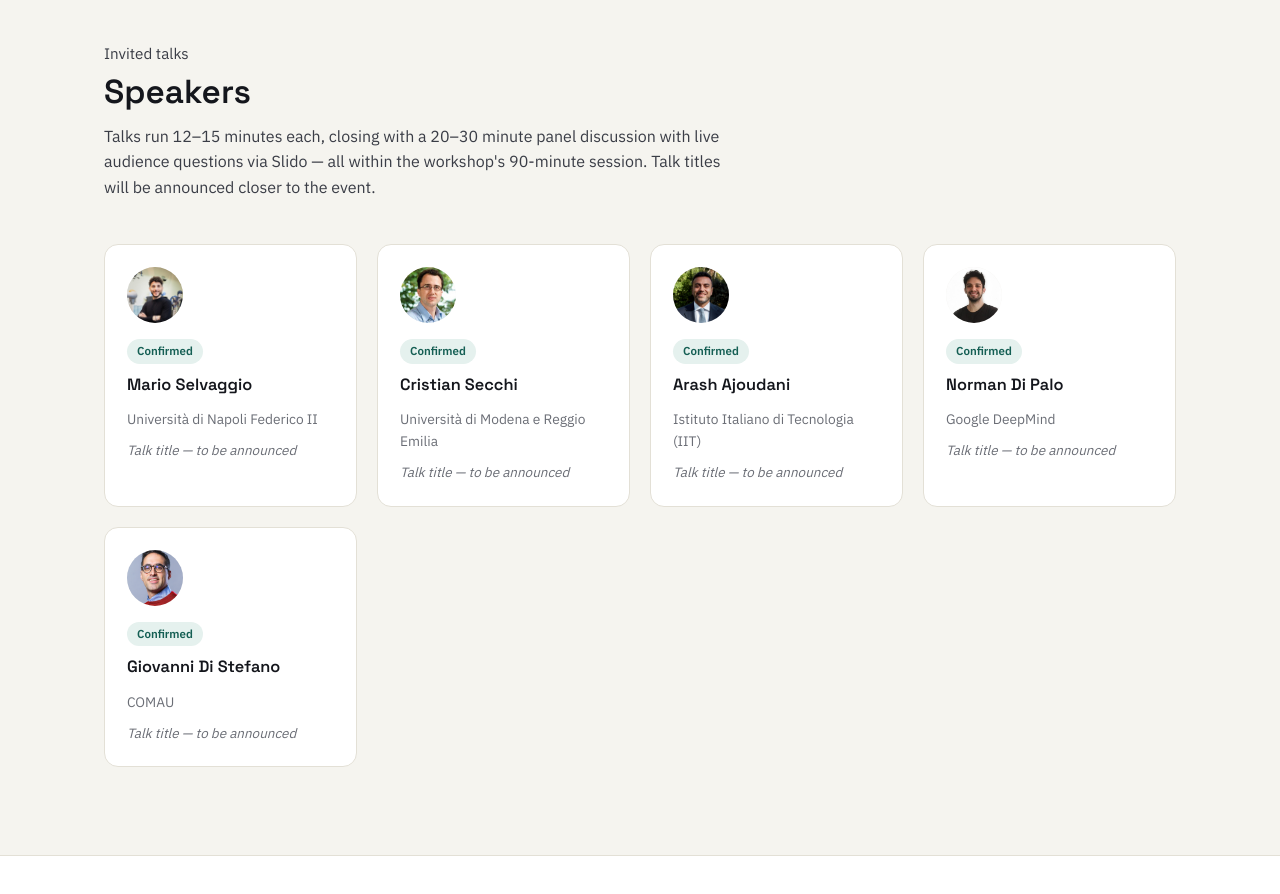
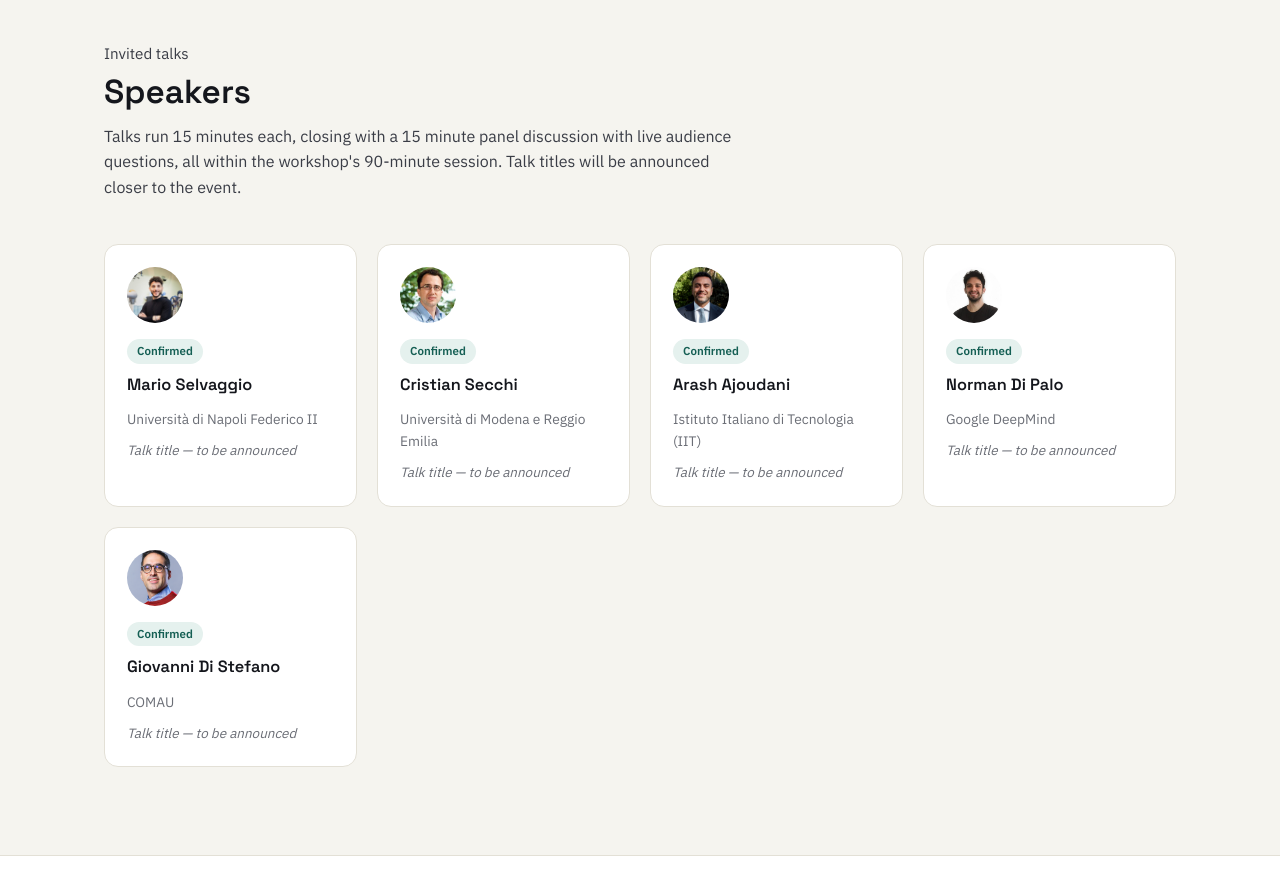
Before and after one commit to D0d0-10/hand-irim-3d-2026, a plain HTML site: page index.html in a window 1280 px wide. Shown: the part 2540-3434 px from the top of the page. Drawn offline with Linux system fonts and the light colour scheme.

Commit message:
minutes panel and discussion

```diff
--- a/index.html
+++ b/index.html
@@ -660,8 +660,8 @@
         <p class="eyebrow">Invited talks</p>
         <h2>Speakers</h2>
         <p>
-          Talks run 12–15 minutes each, closing with a 20–30 minute panel discussion with live
-          audience questions via Slido — all within the workshop's 90-minute session. Talk titles
+          Talks run 15 minutes each, closing with a 15 minute panel discussion with live
+          audience questions, all within the workshop's 90-minute session. Talk titles
           will be announced closer to the event.
         </p>
       </div>
```
